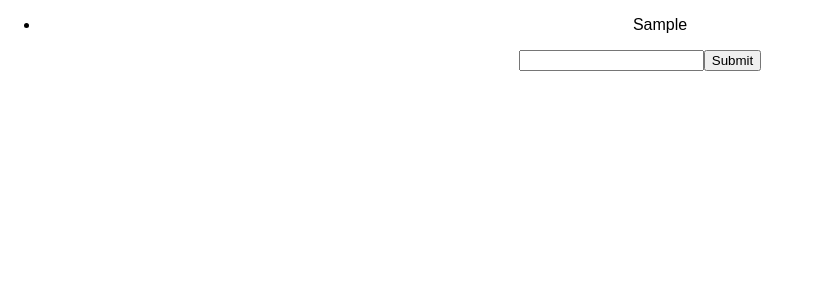
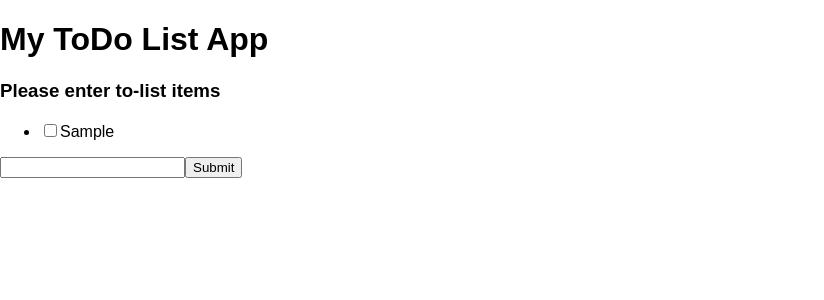
Before and after one commit to renojvarghese/to-do-list, a React (Create React App) app: page / in a window 1280 px wide. Both pictures are taken after typing "Sample" into the empty fields and a click on the button "Submit". Shown: the top 300 px of the page, without its empty margins (0-824 px from the left). Built offline with nearby package versions, Linux system fonts and the light colour scheme.

Commit message:
Starting to add styles

```diff
--- a/src/App.css
+++ b/src/App.css
@@ -1,28 +1,5 @@
-.App {
-  text-align: center;
+.finished {
+    color: green;
+    opacity: .8;
+    transition: all .4s ease;
 }
-
-.App-logo {
-  animation: App-logo-spin infinite 20s linear;
-  height: 80px;
-}
-
-.App-header {
-  background-color: #222;
-  height: 150px;
-  padding: 20px;
-  color: white;
-}
-
-.App-title {
-  font-size: 1.5em;
-}
-
-.App-intro {
-  font-size: large;
-}
-
-@keyframes App-logo-spin {
-  from { transform: rotate(0deg); }
-  to { transform: rotate(360deg); }
-}
--- a/src/App.js
+++ b/src/App.js
@@ -9,6 +9,11 @@ class App extends Component {
     render() {
         return (
           <div className="App">
+            <div className="header">
+                <h1 className="header-title">My ToDo List App</h1>
+                <h3>Please enter to-list items</h3>
+            </div>
+
             <List/>
           </div>
         );
--- a/src/ListItem.js
+++ b/src/ListItem.js
@@ -2,18 +2,47 @@ import React, { Component } from 'react';
 
 
 export class ListItem extends Component {
+    constructor(props) {
+        super(props);
+        this.state = {
+            finished: false,
+            finishedClass: " finished"
+        }
+        this.handleClick = this.handleClick.bind(this);
+    }
+    handleClick() {
+        // console.log("HELLO?")
+        // if (!this.state.finished) {
+            this.setState ({
+                finished: true
+            });
+        // }
+    }
     render() {
+        if (this.state.finished) {
+            return (
+                <li
+                className={this.props.className + this.state.finishedClass}
+                finished={this.props.finished.toString()}>
+                    <input type="checkbox" onClick={this.handleClick}/>
+                    {this.props.children}
 
-        return (
-            <li
-            className={this.props.className}
-            finished={this.props.finished.toString()}>
+                </li>
 
-                {this.props.children}
+            )
+        }
+        else {
+            return (
+                <li
+                className={this.props.className}
+                finished={this.props.finished.toString()}>
+                    <input type="checkbox" onClick={this.handleClick}/>
+                    {this.props.children}
 
-            </li>
+                </li>
 
-        )
+            )
+        }
 
     }
 }
```
